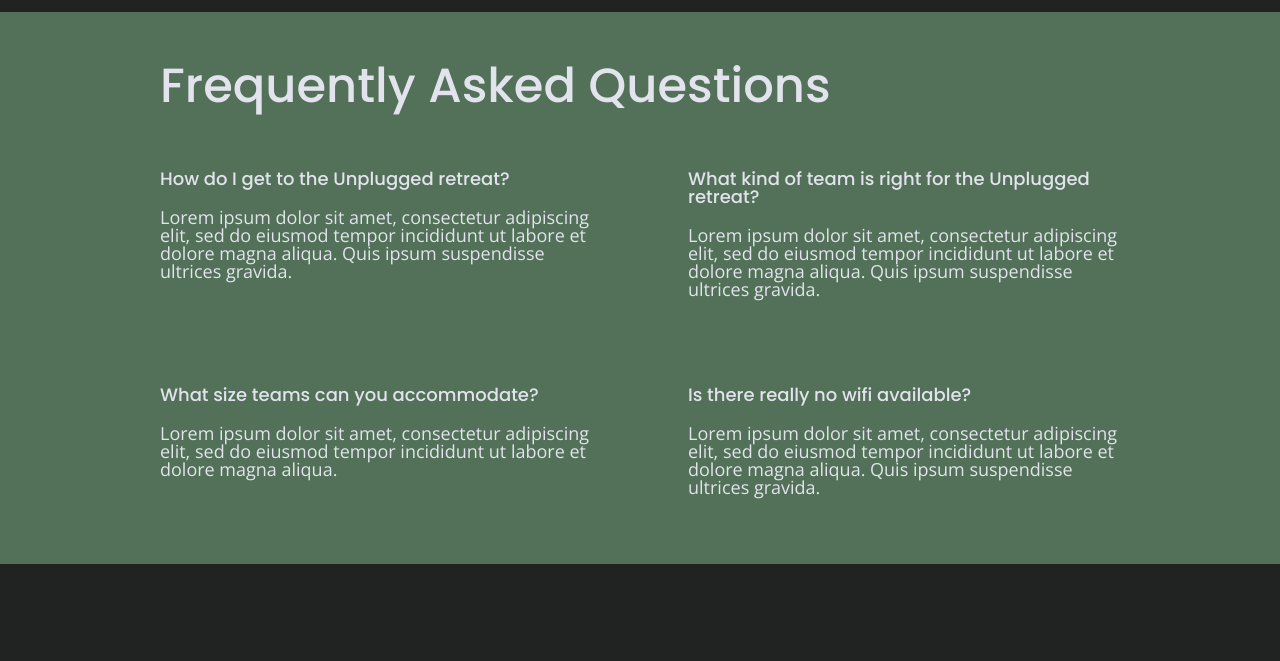
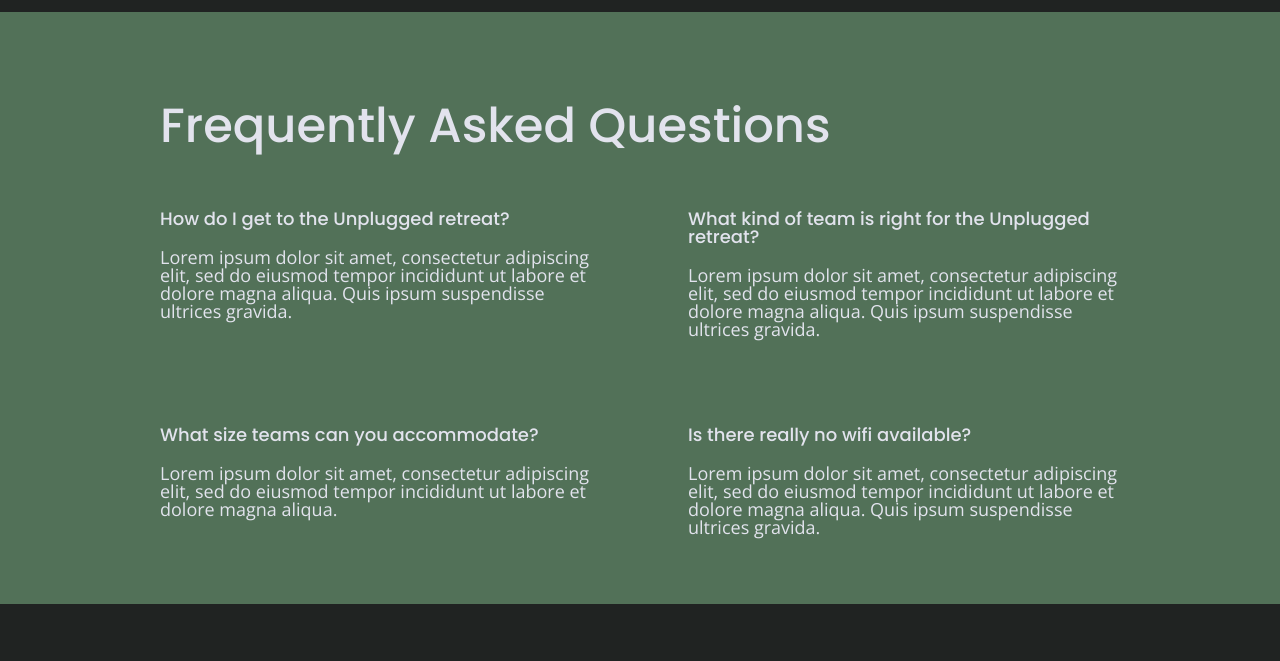
Before and after one commit to stephanieparra/unplugged, a website: page faq/index.html in a window 1280 px wide. Shown: the part 70-731 px from the top of the page. Drawn offline with nearby package versions, Linux system fonts and the light colour scheme.

Commit message:
Added 40px margin to faq h2

```diff
--- a/css/main.css
+++ b/css/main.css
@@ -397,7 +397,7 @@ input[type="button"] {
 }
 
 .faq h2 {
-  margin: 0 40px 40px 0;
+  margin: 40px 40px 40px 0;
   line-height: 1;
 }
 
```
